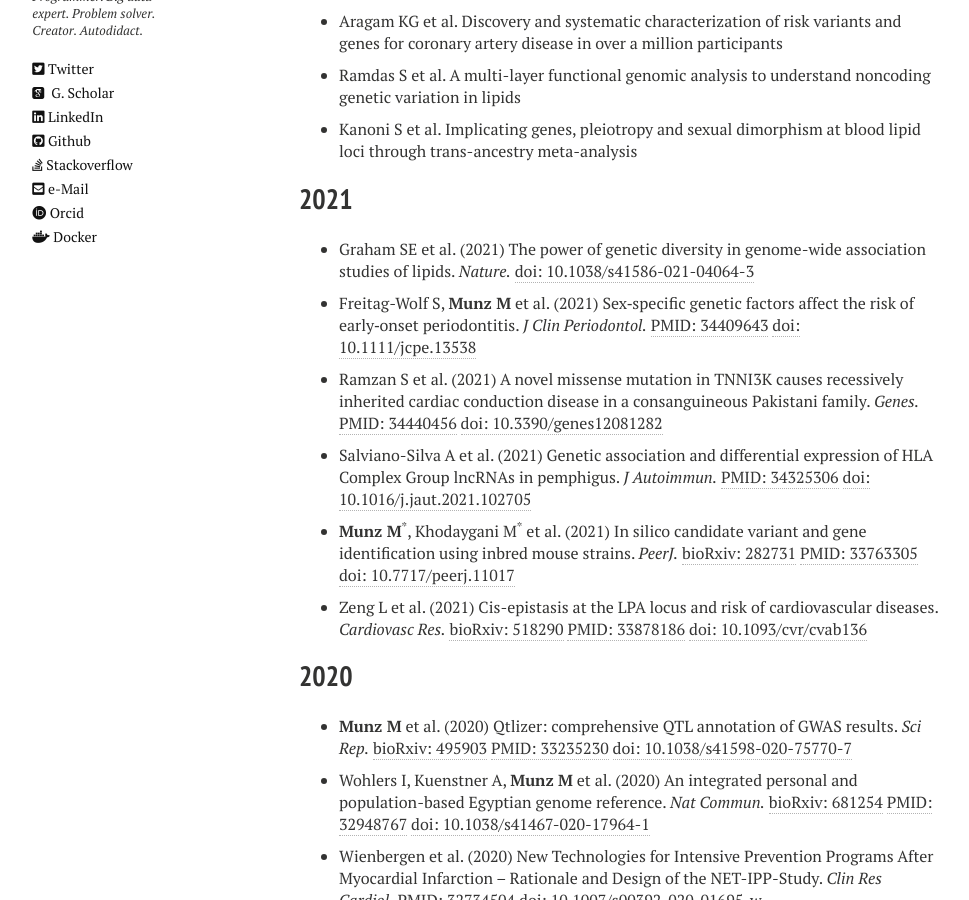
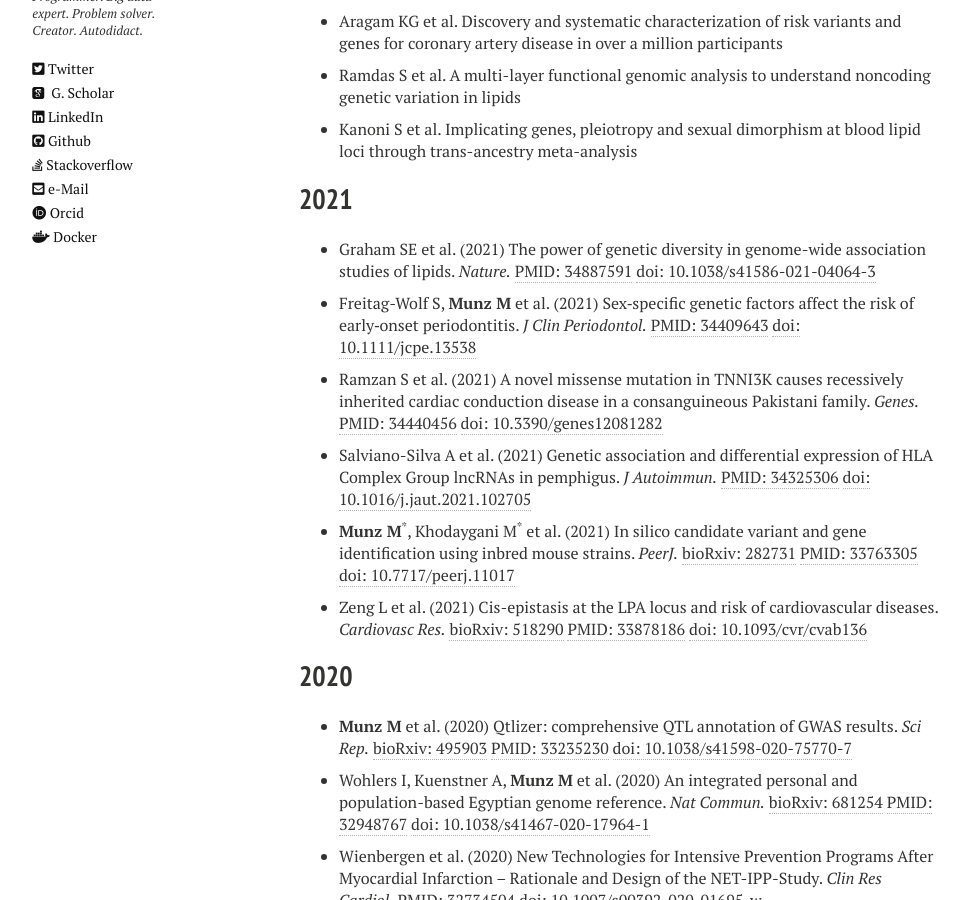
Before and after one commit to matmu/matmu.github.io-deprecated, a Jekyll site: the page built from _pages/publications.md, in a window 1280 px wide and 900 px high, scrolled down 399 px. Shown: the whole window, without its empty margins (21-990 px from the left). Built offline with Jekyll 4.4.1, drawn with Linux system fonts in a browser that asks for light colours; nearby versions of some CDN libraries.

Commit message:
Update publications.yml

```diff
--- a/_data/publications.yml
+++ b/_data/publications.yml
@@ -20,6 +20,7 @@
       title: "The power of genetic diversity in genome-wide association studies of lipids."
       journal: "Nature."
       doi: "10.1038/s41586-021-04064-3"
+      pmid: 34887591
     - authors: "Freitag-Wolf S, <b>Munz M</b> et al."
       title: "Sex‐specific genetic factors affect the risk of early‐onset periodontitis."
       journal: "J Clin Periodontol."
```
